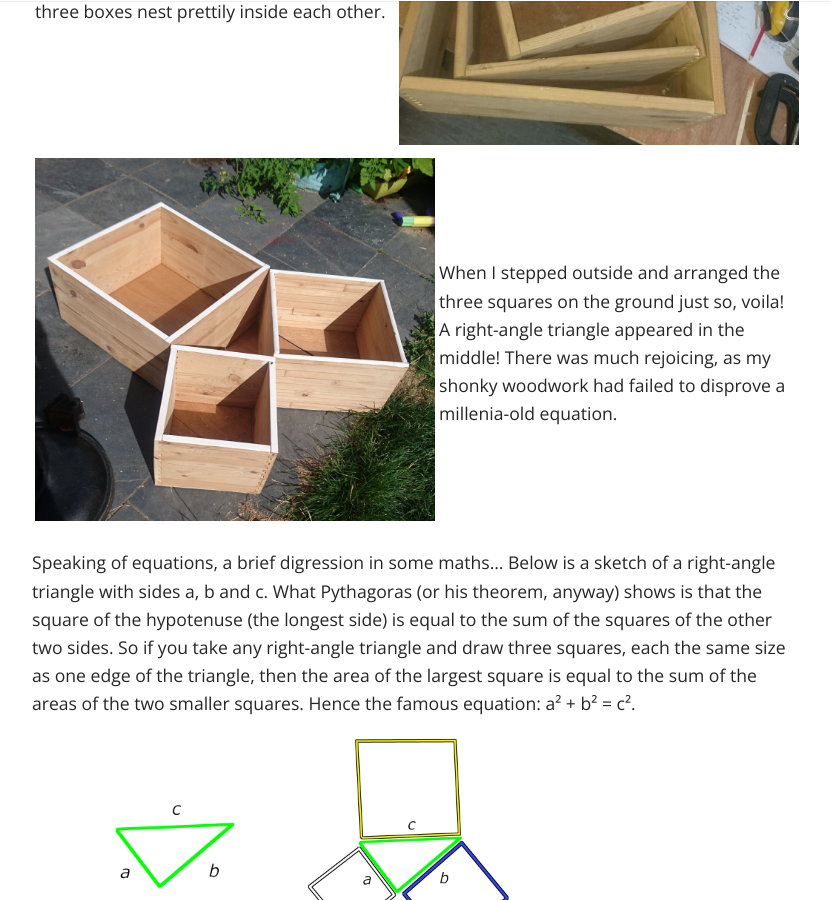
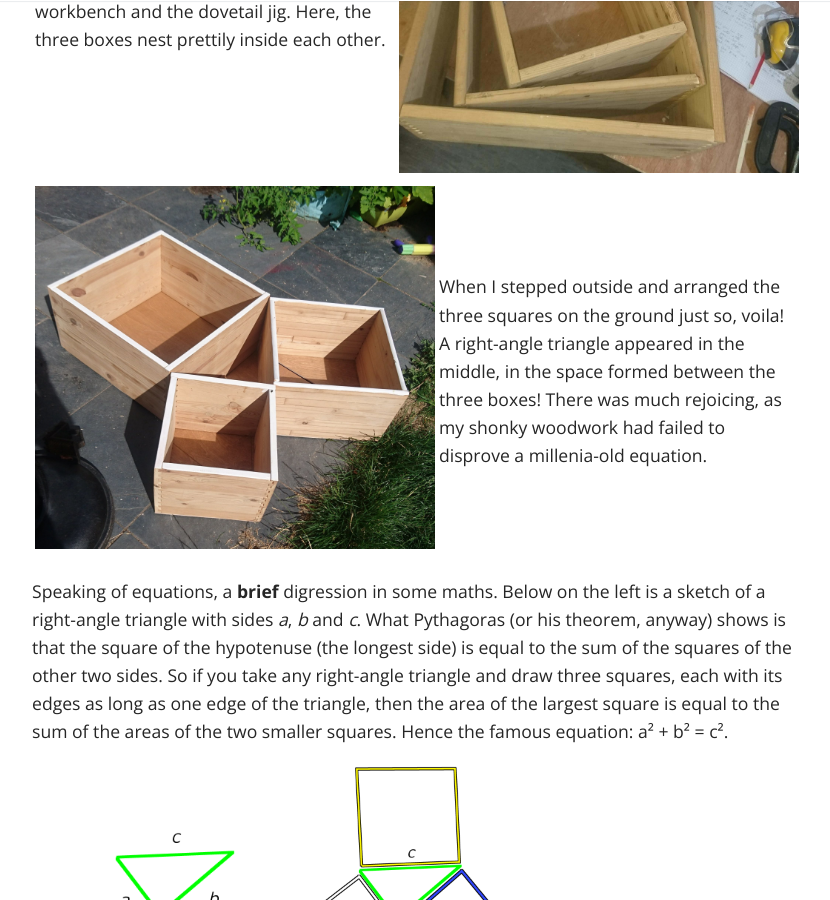
Before and after one commit to dcorney/dcorney.github.io, a Jekyll site: the page built from _posts/2020-08-31-pythag.md, in a window 1280 px wide and 900 px high, scrolled down 1821 px. Shown: the whole window, without its empty margins (223-1053 px from the left). Built offline with Jekyll 4.4.1, drawn with Linux system fonts in a browser that asks for light colours; some web fonts are replaced; some of the changed text lies outside the part shown.

```diff
--- a/_includes/footer.html
+++ b/_includes/footer.html
@@ -1,9 +1,12 @@
 <footer>
-	<p><a href="../index.html">Home<a></p>
+	<p><a href="/index.html">Home<a></p>
 	<TR>
-<a rel="license" href="http://creativecommons.org/licenses/by-nc-sa/3.0/"><img alt="Creative Commons License" style="border-width:0" src="http://i.creativecommons.org/l/by-nc-sa/3.0/88x31.png" /></a>
-<br>
-All contents are licensed under this <a rel="license" href="http://creativecommons.org/licenses/by-nc-sa/3.0/">Creative Commons Licence</a> unless explicity stated otherwise.
-</TR>
+		<a rel="license" href="http://creativecommons.org/licenses/by-nc-sa/3.0/"><img alt="Creative Commons License"
+				style="border-width:0" src="http://i.creativecommons.org/l/by-nc-sa/3.0/88x31.png" /></a>
+		<br>
+		All contents are licensed under this <a rel="license"
+			href="http://creativecommons.org/licenses/by-nc-sa/3.0/">Creative Commons Licence</a> unless explicity
+		stated otherwise.
+	</TR>
 
 </footer>
--- a/_posts/2020-08-31-pythag.md
+++ b/_posts/2020-08-31-pythag.md
@@ -6,18 +6,18 @@ title: A Pythagorean Planter
 ---
 
 
-Earlier in the summer, I was seeking inspiration for a new woodworking project. I wanted to practice my dovetail joints; I had some scrap pine planks my parents were chucking out; I thought I might make a planter to grow some fruit or veg in; and I randomly came across a video proof of [Pythagoras's Theorem](https://en.wikipedia.org/wiki/Pythagorean_theorem) - you know, the one about right-angle triangles. Something deep in my brain went `click' and here we are...
+Earlier in the summer, I was seeking inspiration for a new woodworking project. There were a few factors I weighed: I wanted to practice my dovetail joints; I had some old pine planks that my parents were chucking out; I thought I might make a planter to grow some fruit or veg in; and then I randomly came across a short video about of [Pythagoras's Theorem](https://en.wikipedia.org/wiki/Pythagorean_theorem) - you know, the one about right-angle triangles. Something deep in my brain went "click" and here we are...
 
 |After a few hiccups, the first box came out pretty well: close enough to 30cm on each side and pretty square. (The blue thing in the foreground is the dovetail jig I used).|<img src="/images/planter/DSC_6518_trim.jpg" alt="first box" width="400"/>|
 
-|<img src="/images/planter/DSC_6522_trim.jpg" alt="two boxes" width="400"/>|Once I'd figured out what I was doing, the second box was straightforward - and 40cm square. (The green thing on its side is the router I used to cut the dovetail joints - it's like a drill that goes sideways as well as up and down...)|
+|<img src="/images/planter/DSC_6522_trim.jpg" alt="two boxes" width="400"/>|Once I'd figured out what I was doing, the second box was straightforward - and 40cm square. <br>(The green thing on its side is the router I used to cut the dovetail joints - it's like a drill that goes sideways as well as up and down and is very loud...)|
 
 |The last box was 50cm square and was getting to be (nearly) too big for my workbench and the dovetail jig. Here, the three boxes nest prettily inside each other.|<img src="/images/planter/DSC_6545_trim.jpg" alt="three boxes" width="400"/>|
 
-|<img src="/images/planter/DSC_6823_trim.jpg" alt="raw triangle" width="400"/>|When I stepped outside and arranged the three squares on the ground just so, voila! A right-angle triangle appeared in the middle! There was much rejoicing, as my shonky woodwork had failed to disprove a millenia-old equation.|
+|<img src="/images/planter/DSC_6823_trim.jpg" alt="raw triangle" width="400"/>|When I stepped outside and arranged the three squares on the ground just so, voila! A right-angle triangle appeared in the middle, in the space formed between the three boxes! There was much rejoicing, as my shonky woodwork had failed to disprove a millenia-old equation.|
 
 
-Speaking of equations, a brief digression in some maths... Below is a sketch of a right-angle triangle with sides a, b and c. What Pythagoras (or his theorem, anyway) shows is that the square of the hypotenuse (the longest side) is equal to the sum of the squares of the other two sides. So if you take any right-angle triangle and draw three squares, each the same size as one edge of the triangle, then the area of the largest square is equal to the sum of the areas of the two smaller squares. Hence the famous equation: a&sup2; + b&sup2; = c&sup2;.
+Speaking of equations, a <b>brief</b> digression in some maths. Below on the left is a sketch of a right-angle triangle with sides <i>a</i>, <i>b</i> and <i>c</i>. What Pythagoras (or his theorem, anyway) shows is that the square of the hypotenuse (the longest side) is equal to the sum of the squares of the other two sides. So if you take any right-angle triangle and draw three squares, each with its edges as long as one edge of the triangle, then the area of the largest square is equal to the sum of the areas of the two smaller squares. Hence the famous equation: a&sup2; + b&sup2; = c&sup2;.
 
 
 |<img src="/images/planter/pythag2_labels_trim.png" alt="drawing of a triangle abc" width="250"/>|<img src="/images/planter/pythag_squares_trim.png" alt="squares on a triangle" width="250"/>|
@@ -28,6 +28,8 @@ So stretching my graphics skillz to the limits along with my wood skillz, we get
 <img src="/images/planter/pythag7_maths_all.png" alt="planter with maths" width="400"/>
 
 
-And I'll end with a few images of the finished planter.
+A few bonus images of the finished planter. All that remains is to fill the three square parts to the same depth and see if the amount of soil in the two smaller boxes equals the amount of soil in the biggest one...
 
-|<img src="/images/planter/final_empty.jpg" alt="finished product" width="400"/>|<img src="/images/planter/IMG_20200808_155803_trim.jpg" alt="finished product" width="400"/>|
+|<img src="/images/planter/final_empty.jpg" alt="finished product" height="300"/>|<img src="/images/planter/IMG_20200808_155803_trim.jpg" alt="finished product" height="300"/>|
+
+And for my next trick, I shall prove that [P = NP](https://en.wikipedia.org/wiki/P_versus_NP_problem) using some plywood and a hacksaw.
```
